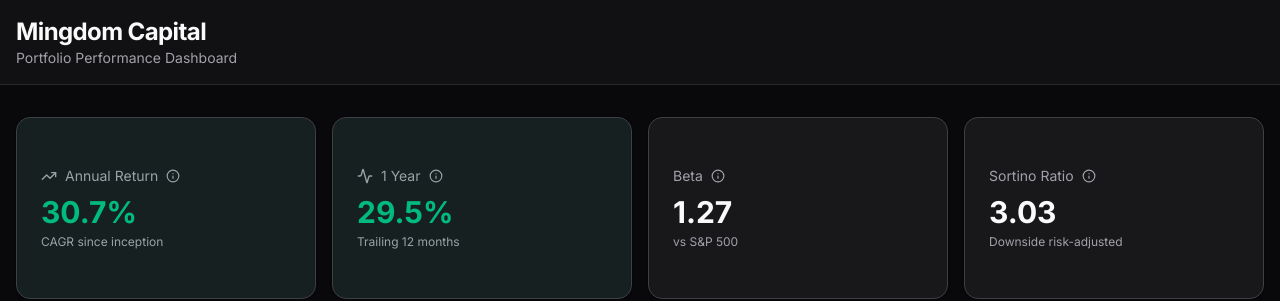
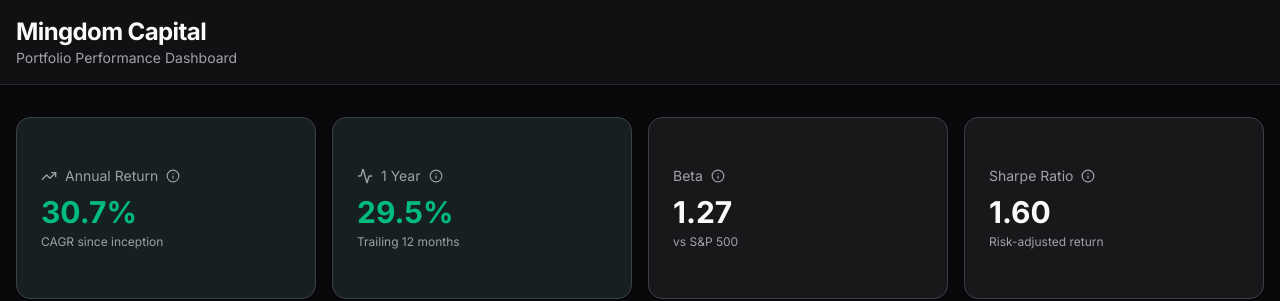
Before and after one commit to mingdom/capital, a Next.js app in the folder web/: page / in a window 1280 px wide. Shown: the top 301 px of the page. Built offline with nearby package versions, Linux system fonts and the light colour scheme.

Commit message:
Replace Sortino with Sharpe Ratio in Hero Cards
- Swapped Sortino Ratio for Sharpe Ratio as it is the industry standard
- Updated label to 'Risk-adjusted return' and linked to Sharpe tooltip
- Sortino Ratio remains available in the 'Risk' section for detailed analysis

```diff
--- a/web/app/page.tsx
+++ b/web/app/page.tsx
@@ -230,17 +230,17 @@ function HeroMetrics({ data, portfolio }: { data: PortfolioData; portfolio: stri
         </CardContent>
       </Card>
 
-      {/* Sortino Ratio */}
+      {/* Sharpe Ratio */}
       <Card>
         <CardContent className="p-4 md:p-6">
           <div className="flex items-center gap-2 text-xs md:text-sm text-muted-foreground mb-1 md:mb-2 text-nowrap">
-            Sortino Ratio
-            <InfoTooltip content={METRIC_INFO.sortino} />
+            Sharpe Ratio
+            <InfoTooltip content={METRIC_INFO.sharpe} />
           </div>
           <div className="text-xl md:text-3xl font-bold">
-            {metrics.sortino ? metrics.sortino.toFixed(2) : "—"}
+            {metrics.sharpe ? metrics.sharpe.toFixed(2) : "—"}
           </div>
-          <p className="text-[10px] md:text-xs text-muted-foreground mt-1 text-nowrap overflow-hidden text-ellipsis">Downside risk-adjusted</p>
+          <p className="text-[10px] md:text-xs text-muted-foreground mt-1">Risk-adjusted return</p>
         </CardContent>
       </Card>
     </div>
```
